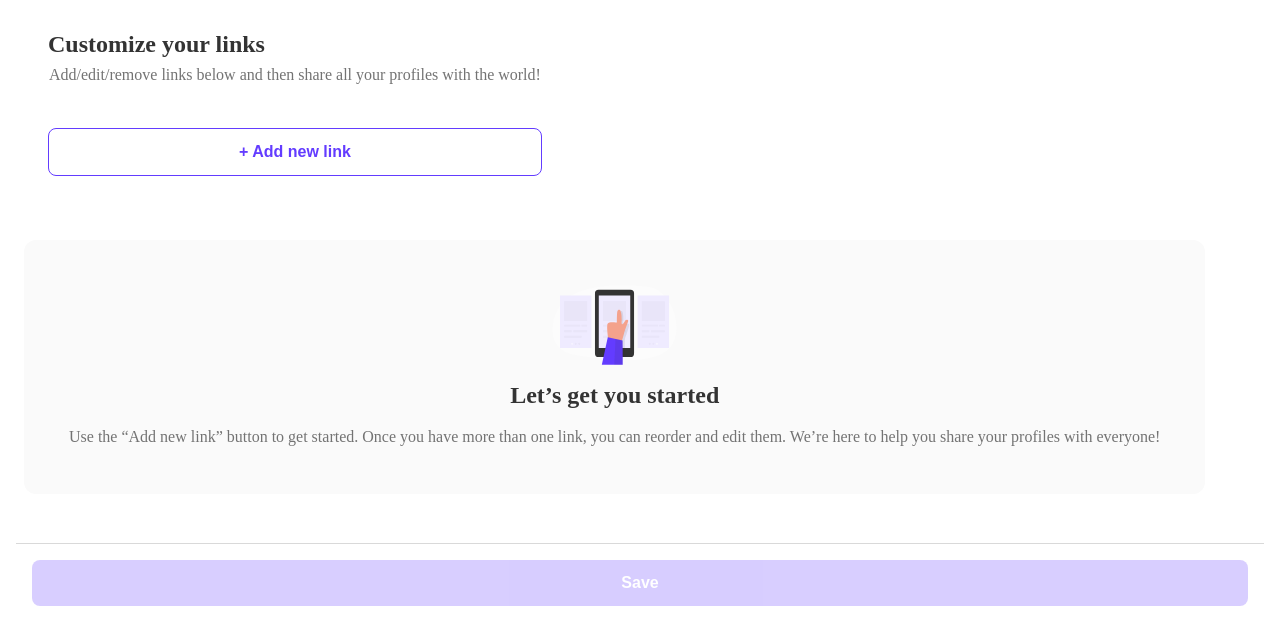
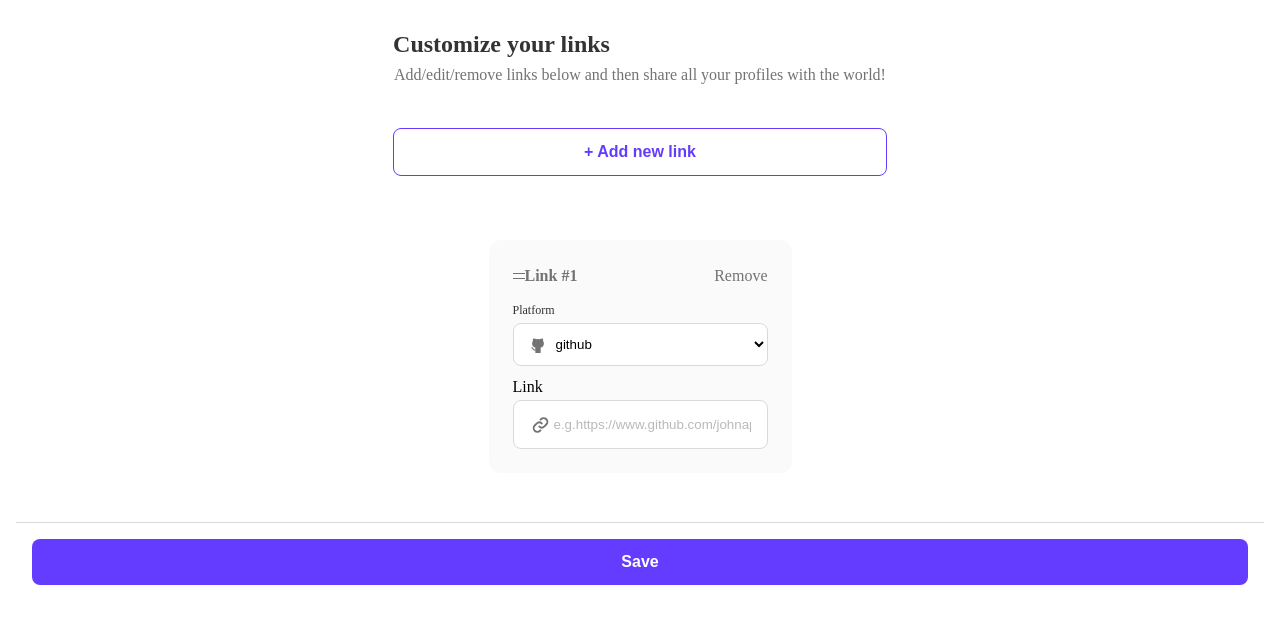
Before and after one commit to TemuriTsutskiridze/The-best-squad, a plain HTML site: page pages/links/links.html in a window 1280 px wide. Both pictures are taken after a click on the button "+ Add new link". Shown: the part 82-726 px from the top of the page. Drawn offline with Linux system fonts and the light colour scheme.

Commit message:
change Link page with JS file

```diff
--- a/pages/links/links.css
+++ b/pages/links/links.css
@@ -131,3 +131,76 @@ footer {
   width: 100%;
   height: 1px;
 }
+
+.container {
+  border-radius: 12px;
+  background: var(--light-grey, #fafafa);
+  display: none;
+  padding: 24px;
+  flex-direction: column;
+  gap: 12px;
+
+}
+.link-remove-text {
+  display: flex;
+  justify-content: space-between;
+}
+.link-one {
+  color: var(--grey, #737373);
+  font-size: 16px;
+  font-weight: 700;
+  line-height: 150%;
+}
+.remove {
+  color: var(--grey, #737373);
+  font-size: 16px;
+  font-style: normal;
+  font-weight: 400;
+  line-height: 150%;
+}
+main {
+  align-items: center;
+}
+.platform {
+  color: var(--dark-grey, #333);
+  font-size: 12px;
+  font-weight: 400;
+  line-height: 150%;
+}
+#github {
+  border-radius: 8px;
+  border: 1px solid var(--borders, #d9d9d9);
+  background: url(../assets/links-assets/icon-github.svg) var(--white, #fff);
+  background-repeat: no-repeat;
+  background-position-y: center;
+  background-position-x: 16px;
+  margin-top: 4px;
+  display: flex;
+  padding: 12px 38px;
+  align-items: center;
+  gap: 12px;
+  min-width: 255px;
+}
+.input-link {
+  margin-top: 12px;
+  display: flex;
+  flex-direction: column;
+  gap: 4px;
+}
+#fname {
+  border-radius: 8px;
+  border: 1px solid var(--borders, #d9d9d9);
+  background: url(../assets/links-assets/icon-link-copied-to-clipboard.svg)
+    var(--white, #fff);
+  background-repeat: no-repeat;
+  background-position-x: 16px;
+  background-position-y: center;
+  display: flex;
+  padding: 16px 16px 16px 40px;
+  align-items: flex-start;
+  gap: 24px;
+  align-self: stretch;
+}
+#fname::placeholder {
+  opacity: 0.5;
+}
--- a/pages/links/links.html
+++ b/pages/links/links.html
@@ -9,7 +9,6 @@
     <script defer src="./links.js"></script>
   </head>
   <body>
-
     <header>
       <div class="icons">
         <img id="logo-devlinks" src="../assets/logo-devlinks-small.svg" />
@@ -36,14 +35,42 @@
         >
         <button id="add">+ Add new link</button>
       </div>
-      <div class="started-div flex">
-        <img src="../assets/illustration-empty.svg" id="illustration-empty" />
-        <h2>Let’s get you started</h2>
-        <p class="using-link">
-          Use the “Add new link” button to get started. Once you have more than
-          one link, you can reorder and edit them. We’re here to help you share
-          your profiles with everyone!
-        </p>
+      <div class="main-container">
+        <div class="started-div flex">
+          <img src="../assets/illustration-empty.svg" id="illustration-empty" />
+          <h2>Let’s get you started</h2>
+          <p class="using-link">
+            Use the “Add new link” button to get started. Once you have more
+            than one link, you can reorder and edit them. We’re here to help you
+            share your profiles with everyone!
+          </p>
+        </div>
+      </div>
+      <div class="container">
+        <div class="link-remove-text div">
+          <div class="flex">
+            <img
+              src="../assets/links-assets/icon-drag-and-drop.svg"
+              id=" drag-and-drop"
+            />
+            <span class="link-one"> Link #1 </span>
+          </div>
+          <span class="remove">Remove</span>
+        </div>
+        <div class="inputs-div">
+          <span class="platform">Platform</span>
+          <select id="github" name="github">
+            <option value="github">github</option>
+          </select>
+          <div class="input-link">
+            <span class="link-span">Link</span>
+            <input
+              type="text"
+              id="fname"
+              placeholder="e.g.https://www.github.com/johnappleseed"
+            />
+          </div>
+        </div>
       </div>
     </main>
     <footer>
--- a/pages/links/links.js
+++ b/pages/links/links.js
@@ -0,0 +1,9 @@
+const addButton = document.getElementById("add");
+
+addButton.addEventListener("click", function () {
+  document.querySelector(".main-container").style.display = "none";
+  {
+    document.querySelector(".container").style.display = "flex";
+    document.getElementById("save").style.opacity = "1";
+  }
+});
--- a/pages/links/second -page/one-link.css
+++ /dev/null
@@ -1,78 +0,0 @@
-.container {
-  border-radius: 12px;
-  background: var(--light-grey, #fafafa);
-  display: flex;
-  padding: 24px;
-  flex-direction: column;
-  gap: 12px;
-}
-.link-remove-text {
-  display: flex;
-  justify-content: space-between;
-}
-.link-one {
-  color: var(--grey, #737373);
-  font-size: 16px;
-  font-weight: 700;
-  line-height: 150%;
-}
-.remove {
-  color: var(--grey, #737373);
-  font-family: Instrument Sans;
-  font-size: 16px;
-  font-style: normal;
-  font-weight: 400;
-  line-height: 150%;
-}
-main {
-  align-items: center;
-}
-.platform {
-  color: var(--dark-grey, #333);
-  font-size: 12px;
-  font-weight: 400;
-  line-height: 150%;
-}
-#github {
-  border-radius: 8px;
-  border: 1px solid var(--borders, #d9d9d9);
-  background: url(../../assets/links-assets/icon-github.svg) var(--white, #fff);
-  background-repeat: no-repeat;
-  background-position-y: center;
-  background-position-x: 16px;
-  margin-top: 4px;
-  display: flex;
-  padding: 12px 38px;
-  align-items: center;
-  gap: 12px;
-  min-width: 255px;
-}
-.input-link {
-  margin-top: 12px;
-  display: flex;
-  flex-direction: column;
-  gap: 4px;
-}
-#fname {
-  border-radius: 8px;
-  border: 1px solid var(--borders, #d9d9d9);
-  background: url(../../assets/links-assets/icon-link-copied-to-clipboard.svg)
-    var(--white, #fff);
-  background-repeat: no-repeat;
-  background-position-x: 16px;
-  background-position-y: center;
-  display: flex;
-  padding: 16px 16px 16px 40px;
-  align-items: flex-start;
-  gap: 24px;
-  align-self: stretch;
-}
-#fname::placeholder {
-  opacity: 0.5;
-}
-footer {
-  margin-top: 155px;
-}
-#save {
-  opacity: 1;
-}
```
Also changed, not shown: pages/links/second -page/one-link.html (deleted, +0 -73 lines), pages/links/second -page/one-link.js (deleted).
